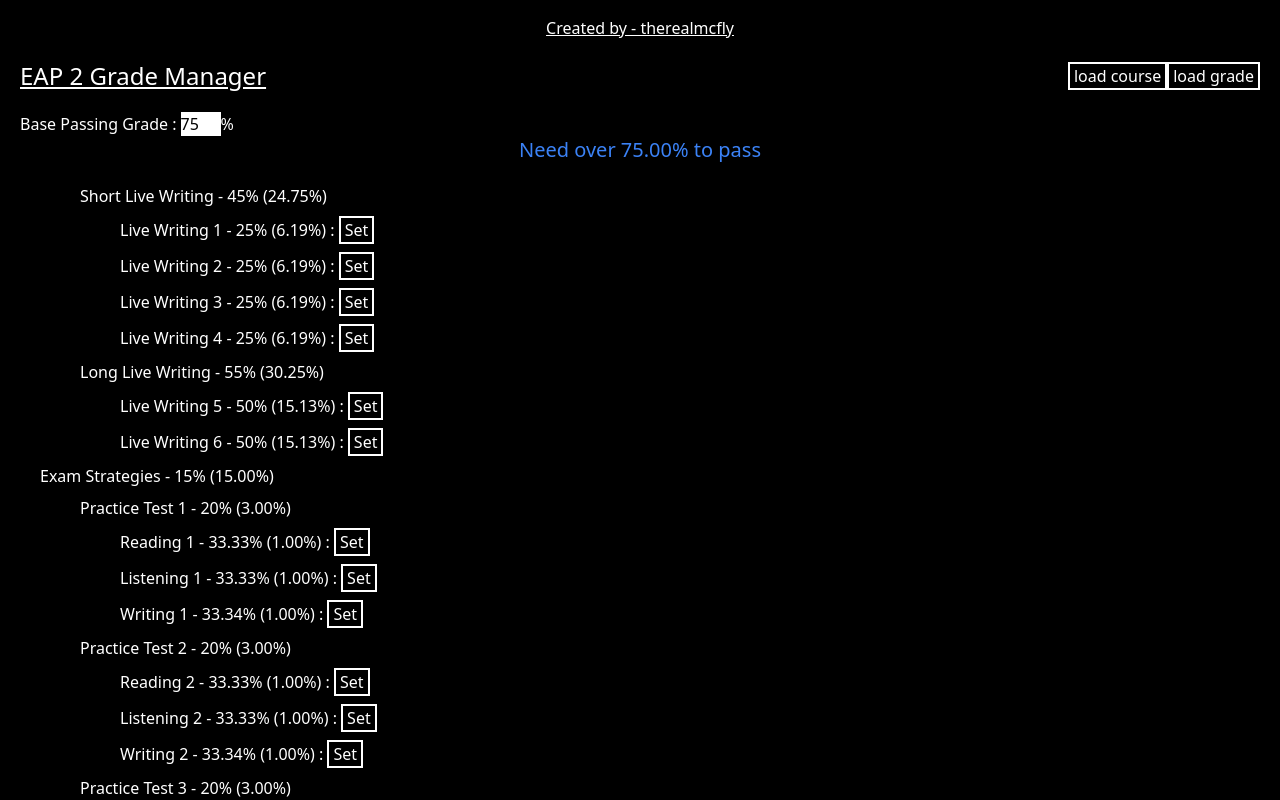
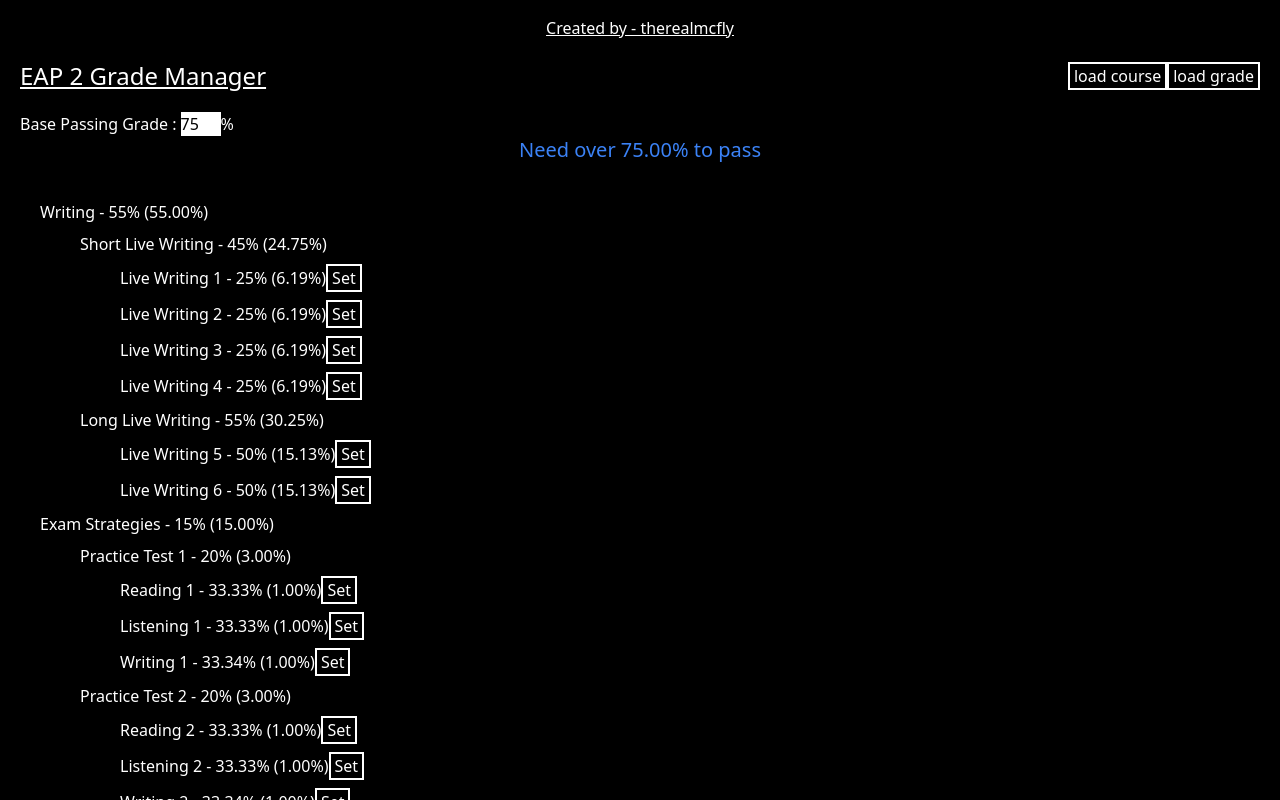
Before and after one commit to therealmcfly/grade-manager, a Next.js app: page / in a window 1280 px wide. Shown: the top 800 px of the page. Built offline with nearby package versions, Linux system fonts and the light colour scheme.

Commit message:
fixed minor bug

```diff
--- a/src/components/GradeItem.tsx
+++ b/src/components/GradeItem.tsx
@@ -52,7 +52,9 @@ export default function GradeItem({component, parentPercentage, courseGrades, se
 	return (
 		<div className="mx-10 my-2">
 
-			<span >{`${component.name} - ${component.percentage}% (${calculatePercentage(component.percentage,parentPercentage)}%)`}</span>
+			<span>
+				{`${component.name} - ${component.percentage}% (${calculatePercentage(component.percentage,parentPercentage)}%)`}
+			</span>
 			{component.components ?
 				<>
 					{
@@ -72,7 +74,7 @@ export default function GradeItem({component, parentPercentage, courseGrades, se
 				</>
 				:
 				<>
-					<span> : </span>
+
 					{grade === null || grade === undefined ?
 					<>
 						{inputEnabled ?
@@ -94,7 +96,8 @@ export default function GradeItem({component, parentPercentage, courseGrades, se
 					</>
 					:
 						<>
-							<span>{`${grade}% `}</span><button className="border-white border-2 px-1" type="button" onClick={handleRemoveGrade}>Remove</button>
+						<span>{`${" :     "}`}</span>
+							<span className="text-lg text-yellow-500">{`${grade}% `}</span><button className="text-xs py-0.5 border-white border-2 px-1" type="button" onClick={handleRemoveGrade}>Remove</button>
 						</>
 					}
 
--- a/src/components/GradeManager.tsx
+++ b/src/components/GradeManager.tsx
@@ -390,7 +390,7 @@ export default function GradeManager(): JSX.Element {
 	return (
 		<div className="flex flex-col w-100 h-100">
 			<GradeHeader courseStructure={courseStructure} gradeToPass={gradeToPass} basePassingGrade={basePassingGrade} setBasePassingGrade={setBasePassingGrade}/>
-			<div className="pt-36">
+			<div className="pt-48">
 				{
 					courseStructure.subjects.map((subject, i) => {
 						return (
```
